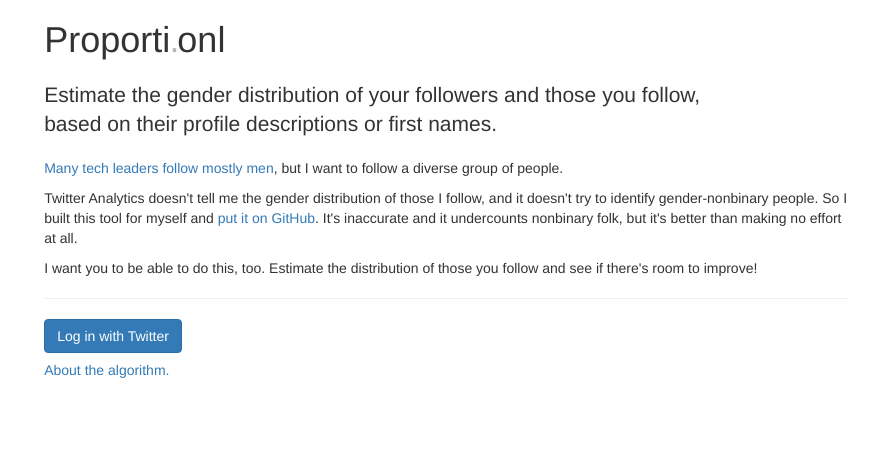
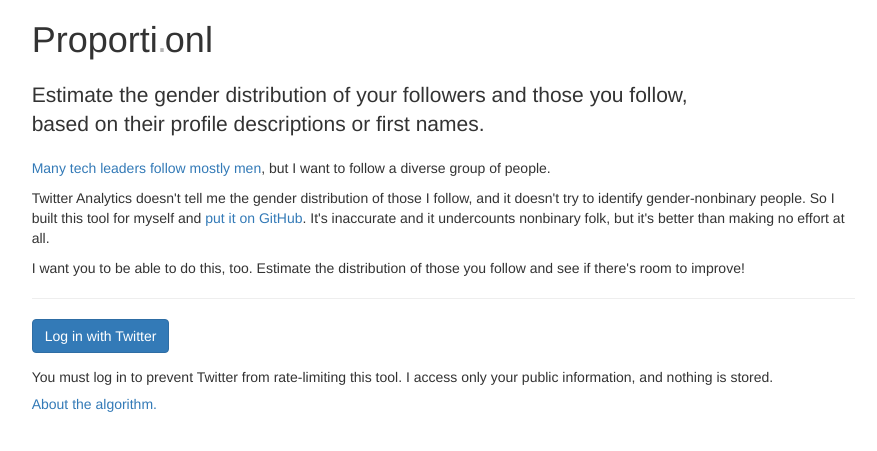
Before and after one commit to ajdavis/proporti.onl, a Flask app: page / in a window 1280 px wide. Shown: the top 451 px of the page, without its empty margins (90-967 px from the left). Run offline with Flask 2, Linux system fonts and the light colour scheme; parts of the project's set-up code (start-up, migrations or seed data) failed here and were passed over; some libraries are stand-ins or nearby versions.

Commit message:
Explain why users must authenticate

```diff
--- a/templates/index.html
+++ b/templates/index.html
@@ -7,6 +7,9 @@
 <title>Proporti.onl: Gender distribution of People You Follow and Followers on Twitter</title>
 <link rel="shortcut icon" href="//static/favicon.png" type="image/png" />
 <style type="text/css">
+.row {
+  margin-bottom: 1em;
+}
 td.td-important {
   font-weight: bold;
   font-size: large;
@@ -98,6 +101,7 @@ td.td-important {
 </script>
 
 <div class="container-fluid">
+  <div class="row">
     <div class="col-md-8 col-md-offset-1">
 
     {% with messages = get_flashed_messages() %}
@@ -183,8 +187,12 @@ td.td-important {
     {% endif %}
 
     </div>
+  </div>
+  <div class="row">
     <div class="col-md-8 col-md-offset-1">
+      <p>You must log in to prevent Twitter from rate-limiting this tool. I access only your public information, and nothing is stored.</p>
       <h5><a href="https://emptysqua.re/blog/gender-of-twitter-users-i-follow/">About the algorithm.</a></h5>
+    </div>
   </div>
 </div>
 <script>
```
Lines whose indentation alone changed are shown as unchanged.
